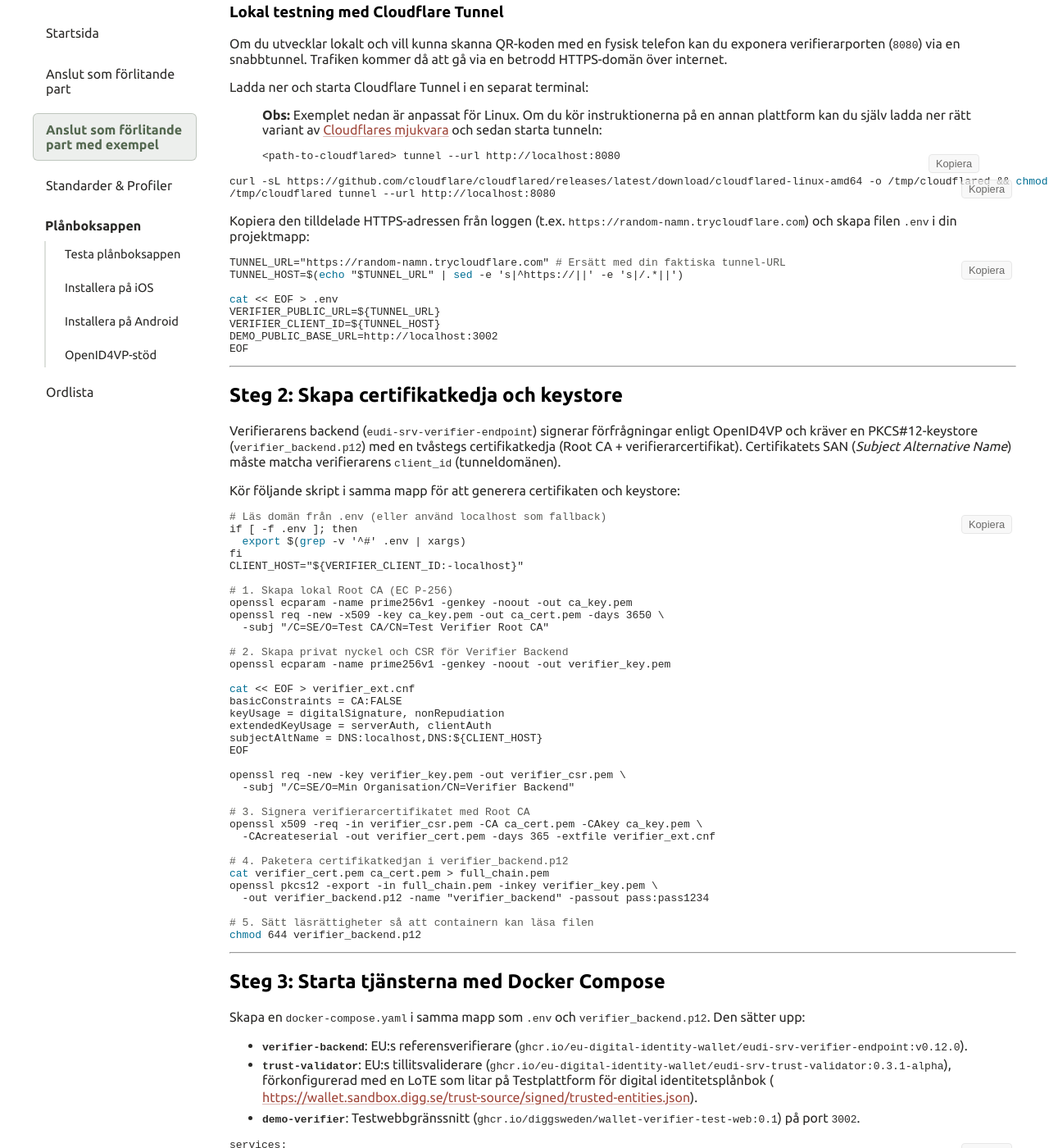
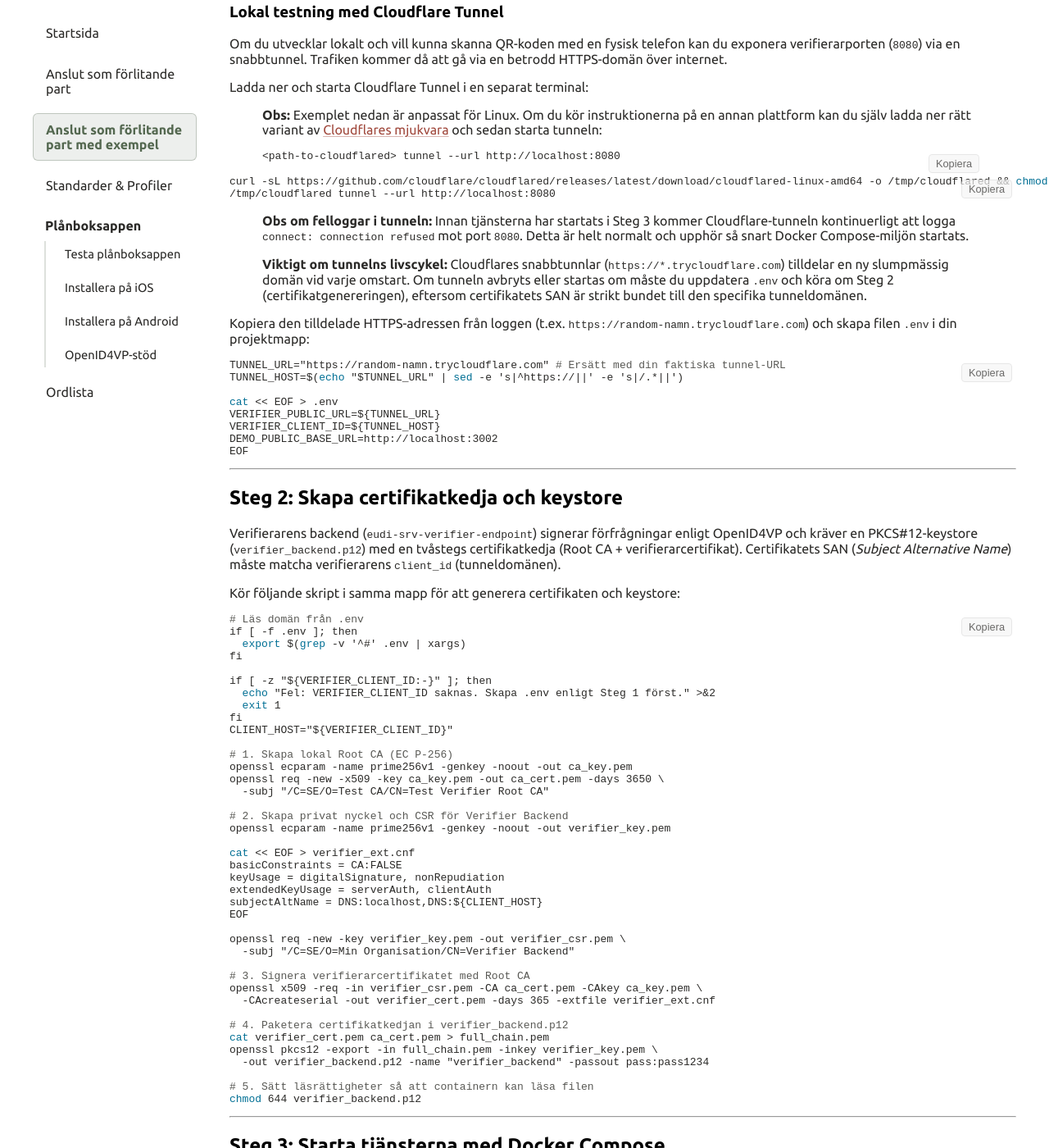
Before and after one commit to diggsweden/wallet-utvecklarportal, a Jekyll site: the page built from pages/exempel-fp.md, in a window 1280 px wide and 1400 px high, scrolled down 628 px. Shown: the whole window at 82% size. Built offline with Jekyll 4.4.1, drawn with Linux system fonts in a browser that asks for light colours; some of the changed text lies outside the part shown.

Commit message:
docs(exempel-fp): improve relying party setup instructions and verifier stability (#73)
- Clarify Cloudflare Tunnel lifecycle and explain transient startup logs.
- Add validation to cert generation script to ensure VERIFIER_CLIENT_ID is set.
- Downgrade eudi-srv-verifier-endpoint to v0.11.0 to avoid intendedUses requirement in self-signed profile.
- Add health check commands to verify local backend and public HTTPS tunnel.

Signed-off-by: Christoffer Killander <extern.christoffer.killander@digg.se>

````diff
--- a/pages/exempel-fp.md
+++ b/pages/exempel-fp.md
@@ -52,6 +52,16 @@ curl -sL https://github.com/cloudflare/cloudflared/releases/latest/download/clou
 /tmp/cloudflared tunnel --url http://localhost:8080
 ```
 
+> **Obs om felloggar i tunneln:**
+> Innan tjänsterna har startats i Steg 3 kommer Cloudflare-tunneln kontinuerligt att logga
+> `connect: connection refused` mot port `8080`.
+> Detta är helt normalt och upphör så snart Docker Compose-miljön startats.
+>
+> **Viktigt om tunnelns livscykel:**
+> Cloudflares snabbtunnlar (`https://*.trycloudflare.com`) tilldelar en ny slumpmässig domän vid varje omstart.
+> Om tunneln avbryts eller startas om måste du uppdatera `.env` och köra om Steg 2 (certifikatgenereringen),
+> eftersom certifikatets SAN är strikt bundet till den specifika tunneldomänen.
+
 Kopiera den tilldelade HTTPS-adressen från loggen (t.ex. `https://random-namn.trycloudflare.com`) och skapa filen `.env`
 i din projektmapp:
 
@@ -79,11 +89,16 @@ Kör följande skript i samma mapp för att generera certifikaten och keystore:
 [//]: # (spell-checker:disable)
 
 ```bash
-# Läs domän från .env (eller använd localhost som fallback)
+# Läs domän från .env
 if [ -f .env ]; then
   export $(grep -v '^#' .env | xargs)
 fi
-CLIENT_HOST="${VERIFIER_CLIENT_ID:-localhost}"
+
+if [ -z "${VERIFIER_CLIENT_ID:-}" ]; then
+  echo "Fel: VERIFIER_CLIENT_ID saknas. Skapa .env enligt Steg 1 först." >&2
+  exit 1
+fi
+CLIENT_HOST="${VERIFIER_CLIENT_ID}"
 
 # 1. Skapa lokal Root CA (EC P-256)
 openssl ecparam -name prime256v1 -genkey -noout -out ca_key.pem
@@ -126,7 +141,7 @@ Skapa en `docker-compose.yaml` i samma mapp som `.env` och `verifier_backend.p12
 Den sätter upp:
 
 - **`verifier-backend`**:
-  EU:s referensverifierare (`ghcr.io/eu-digital-identity-wallet/eudi-srv-verifier-endpoint:v0.12.0`).
+  EU:s referensverifierare (`ghcr.io/eu-digital-identity-wallet/eudi-srv-verifier-endpoint:v0.11.0`).
 - **`trust-validator`**:
   EU:s tillitsvaliderare (`ghcr.io/eu-digital-identity-wallet/eudi-srv-trust-validator:0.3.1-alpha`),
   förkonfigurerad med en LoTE som litar på Testplattform för digital identitetsplånbok
@@ -138,7 +153,7 @@ Den sätter upp:
 ```yaml
 services:
   verifier-backend:
-    image: ghcr.io/eu-digital-identity-wallet/eudi-srv-verifier-endpoint:v0.12.0
+    image: ghcr.io/eu-digital-identity-wallet/eudi-srv-verifier-endpoint:v0.11.0
     container_name: verifier-backend
     volumes:
       - ./verifier_backend.p12:/opt/common/verifier_backend.p12:ro
@@ -203,6 +218,18 @@ Starta tjänsterna:
 docker compose up -d
 ```
 
+### Kontrollera att tjänsterna svarar
+
+Verifiera att backend och tunnel är redo innan du testar inloggningen i appen:
+
+```bash
+# Verifiera lokal backend (ska svara HTTP 200)
+curl -sI http://localhost:8080/verifier/actuator/health
+
+# Verifiera publik tunnel (ska svara HTTP 200)
+curl -sI "${VERIFIER_PUBLIC_URL}/verifier/actuator/health"
+```
+
 ---
 
 ## Steg 4: Testa och logga in med plånboksappen
````
